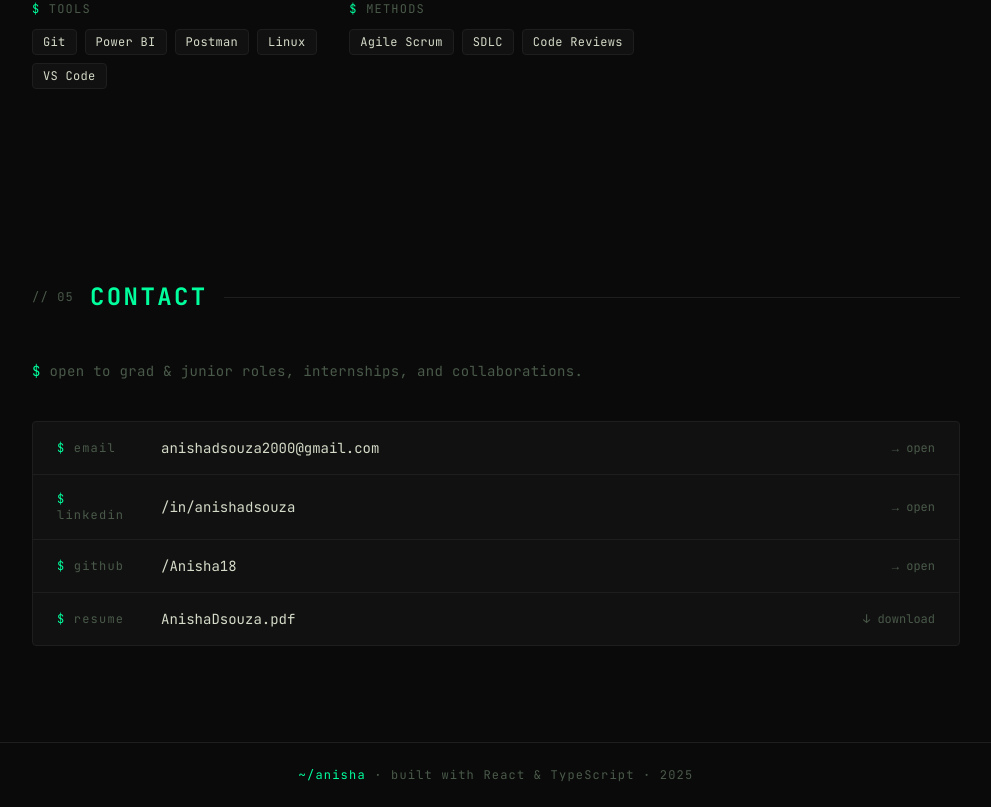
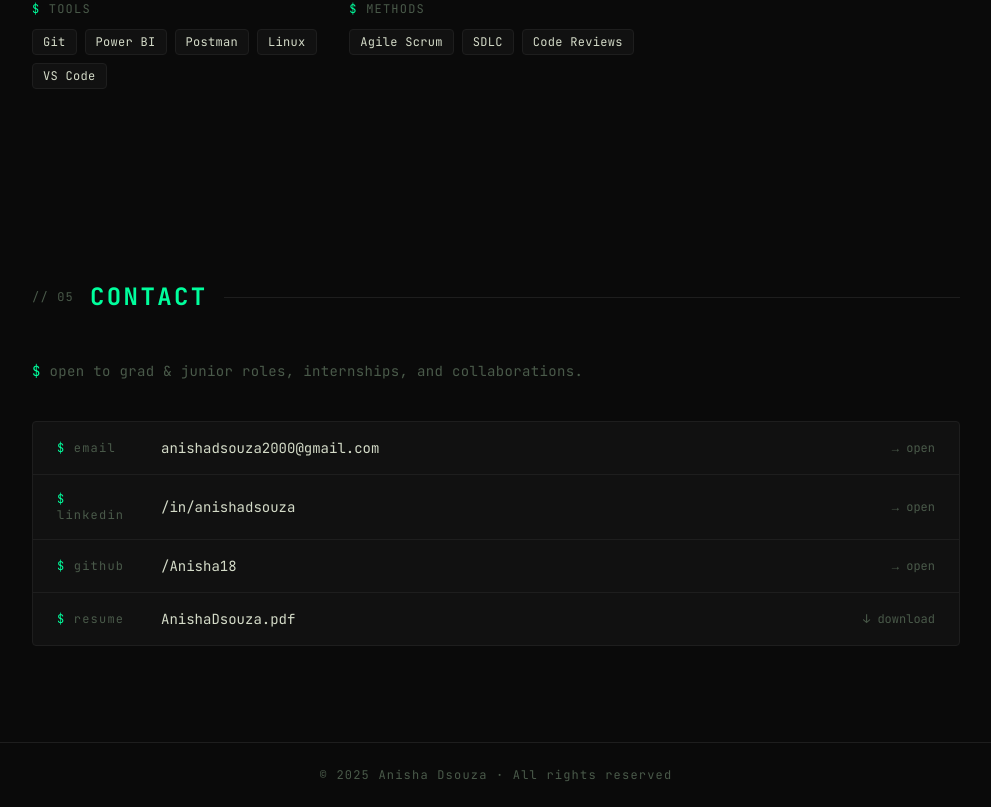
Before and after one commit to Anisha18/anisha-portfolio, a React (Vite) app: page / in a window 1280 px wide. Shown: the part 2798-3605 px from the top of the page, without its empty margins (144-1135 px from the left). Built offline with nearby package versions, Linux system fonts and the light colour scheme.

Commit message:
Changes in Contact section

```diff
--- a/src/components/Contact.tsx
+++ b/src/components/Contact.tsx
@@ -133,7 +133,7 @@ export default function Contact() {
           color: "var(--text-dim)",
         }}
       >
-        <span style={{ color: "var(--green)" }}>~/anisha</span> · built with React &amp; TypeScript · {new Date().getFullYear()}
+        <span style={{ color: "var(--text-dim)" }}>© {new Date().getFullYear()} Anisha Dsouza · All rights reserved</span>
       </footer>
     </>
   );
```
